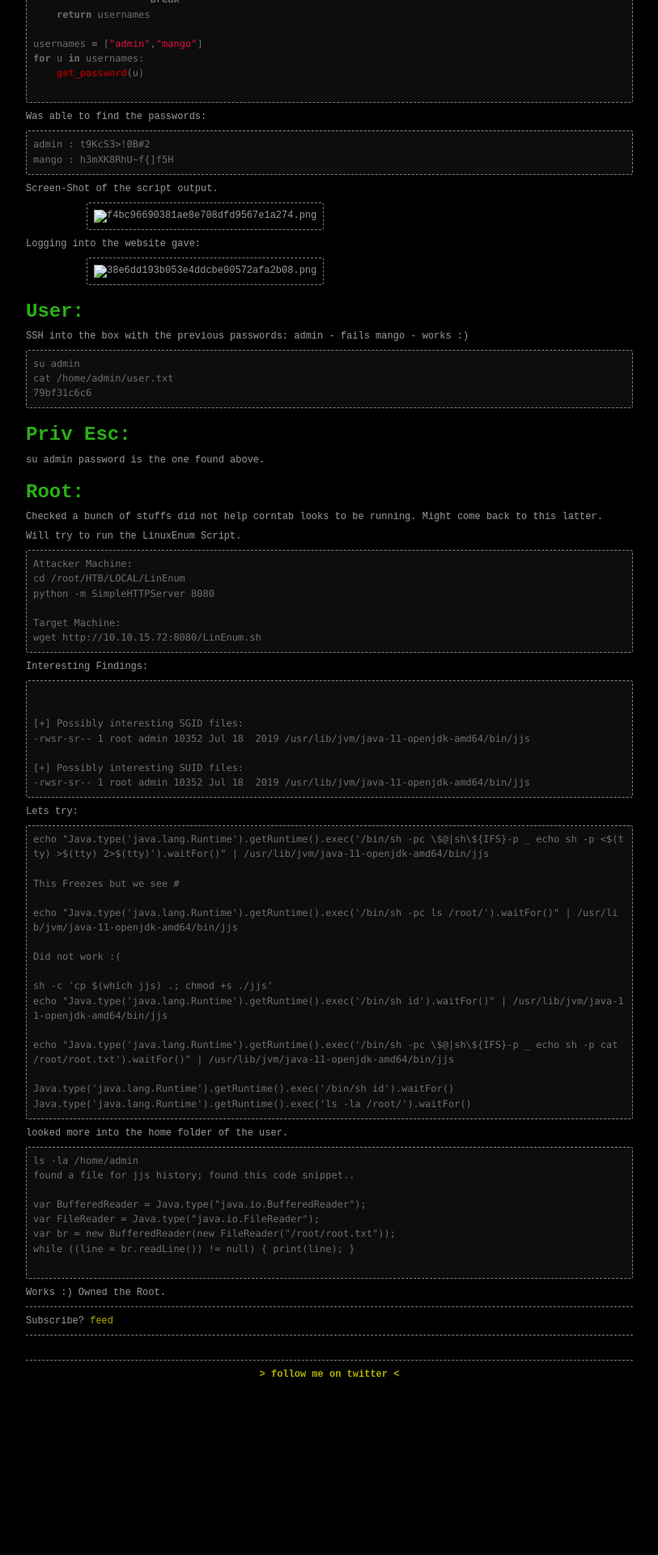
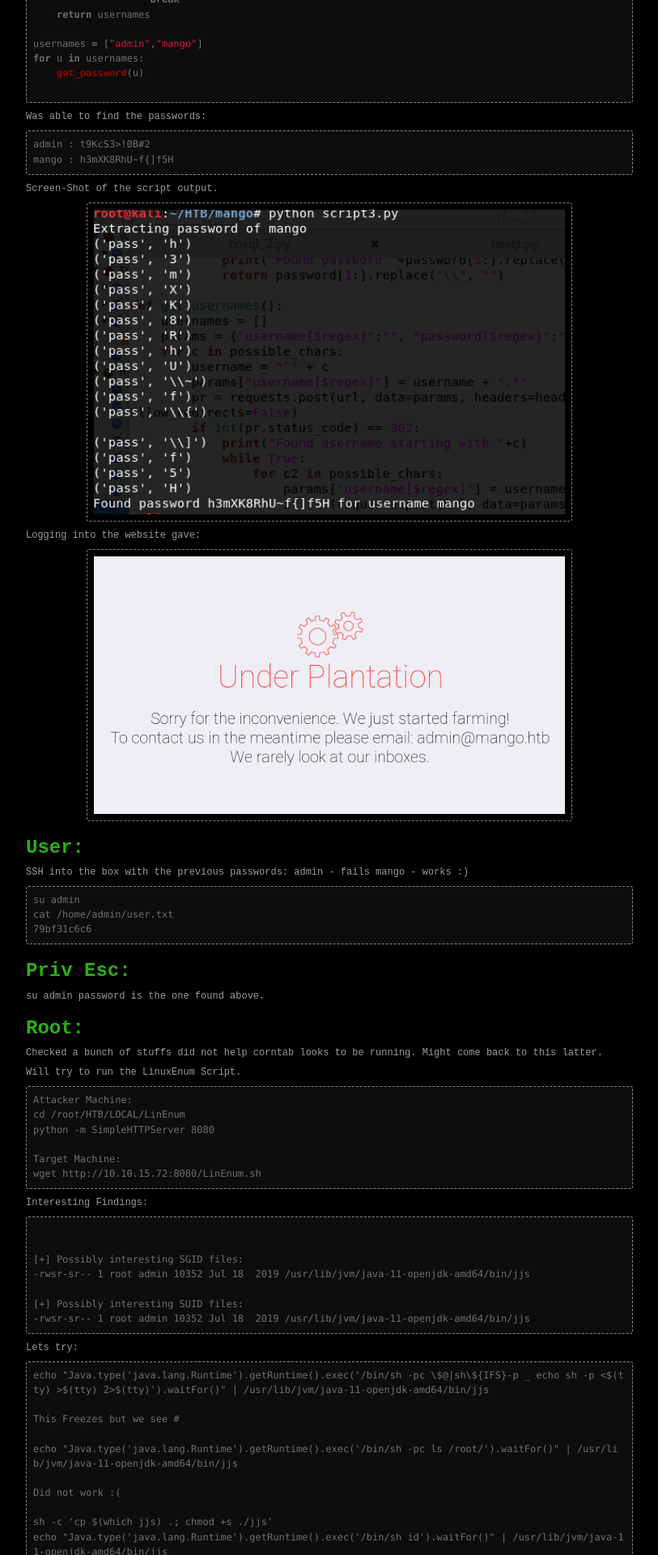
Before and after one commit to achute/achute.github.io, a Jekyll site: the page built from _posts/htb/linuxbox/2020-04-21-[HTB-BOX]mango-linux-easy.md, in a window 1280 px wide. Shown: the part 2098-4018 px from the top of the page at 81% size, without its empty margins (233-1046 px from the left). Built offline with Jekyll 4.4.1, drawn with Linux system fonts in a browser that asks for light colours; before the commit the page ends 3817 px from its top, so only the background shows below that.

Commit message:
Final Fix

```diff
--- a/_config.yml
+++ b/_config.yml
@@ -1,6 +1,6 @@
 title: "Achute's Log"
 description: "Random Dev/Sec thoughts & Write ups from various HTB/CTF/VulnHub"
-baseurl: "https://achute.github.io/"
+baseurl: "/"
 url: "https://achute.github.io"
 header_pages:
   - index.md
--- a/_includes/head.html
+++ b/_includes/head.html
@@ -6,8 +6,8 @@
     <title>{% if page.title %}{{ page.title }} | {{ site.title }}{% else %}{{ site.title }}{% endif %}</title>
 
     <!-- Bootstrap -->
-    <link rel="stylesheet" href="{{ site.baseurl }}css/bootstrap-3.3.6/css/bootstrap.min.css">
-    <link rel="stylesheet" href="{{ site.baseurl }}css/main.css">
+    <link rel="stylesheet" href="{{ site.url }}/css/bootstrap-3.3.6/css/bootstrap.min.css">
+    <link rel="stylesheet" href="{{ site.url }}/css/main.css">
 
     <!-- HTML5 shim and Respond.js for IE8 support of HTML5 elements and media queries -->
     <!-- WARNING: Respond.js doesn't work if you view the page via file:// -->
--- a/_posts/htb/linuxbox/2020-04-21-[HTB-BOX]mango-linux-easy.md
+++ b/_posts/htb/linuxbox/2020-04-21-[HTB-BOX]mango-linux-easy.md
@@ -121,12 +121,12 @@ mango : h3mXK8RhU~f{]f5H
 
 Screen-Shot of the script output.
 
-![f4bc96690381ae8e708dfd9567e1a274.png](../_res/f4bc96690381ae8e708dfd9567e1a274.png)
+![f4bc96690381ae8e708dfd9567e1a274.png](/assets/f4bc96690381ae8e708dfd9567e1a274.png)
 
 
 Logging into the website gave:
 
-![38e6dd193b053e4ddcbe00572afa2b08.png](../_res/38e6dd193b053e4ddcbe00572afa2b08.png)
+![38e6dd193b053e4ddcbe00572afa2b08.png](/assets/38e6dd193b053e4ddcbe00572afa2b08.png)
 
 # User:
 
```
Also changed, not shown: assets/38e6dd193b053e4ddcbe00572afa2b08.png (renamed from _posts/htb/linuxbox/_res/38e6dd193b053e4ddcbe00572afa2b08.png), assets/f4bc96690381ae8e708dfd9567e1a274.png (renamed from _posts/htb/linuxbox/_res/f4bc96690381ae8e708dfd9567e1a274.png).
